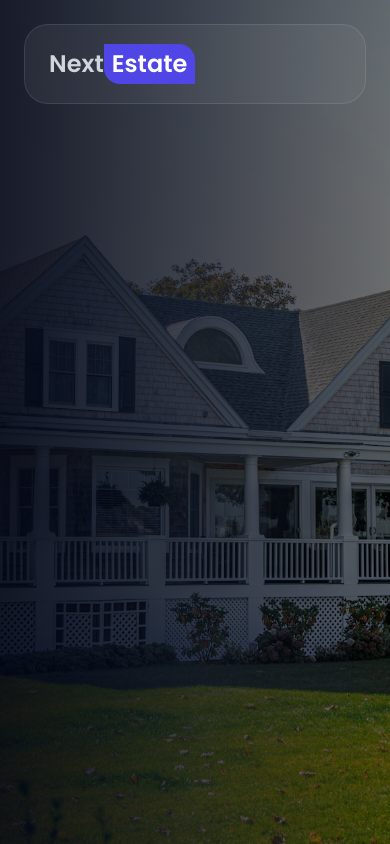
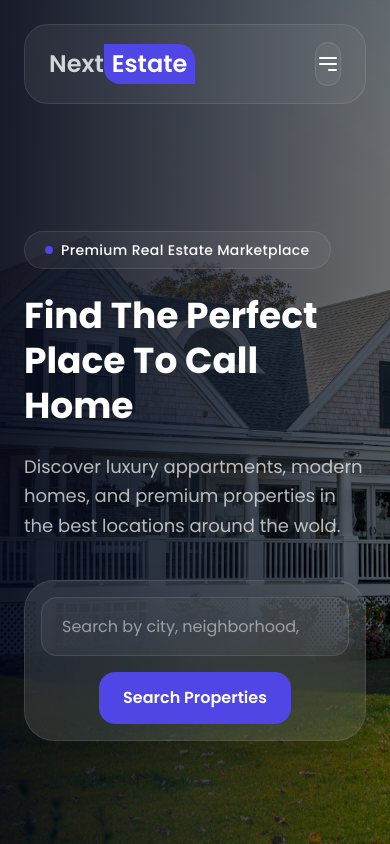
Before and after one commit to kaloumbi/next-state, a Next.js app: page / in a window 390 px wide. Built offline with nearby package versions, Linux system fonts and the light colour scheme.

Commit message:
feat: home compenent

```diff
--- a/src/app/page.tsx
+++ b/src/app/page.tsx
@@ -1,3 +1,4 @@
+import SearchBox from "@/components/home/SearchBox";
 import FrontendLayout from "@/components/layouts/FrontendLayout";
 import Navbar from "@/components/navbar/Navbar";
 import Image from "next/image";
@@ -15,7 +16,44 @@
         <div className="absolute inset-0 bg-black/55"></div>
 
         {/* gradient */}
-        <div className="absolute inset-0 bg-linear-to-r from-slate-950/80 via-slate-900/50 to-transparent"></div>
+        <div className="absolute inset-0 bg-linear-to-r from-slate-950/80 via-slate-900/50 to-transparent" />
+
+        {/* content */}
+        <div className="relative z-10 w-full">
+          <div className="mx-auto max-w-7xl px-6 lg:px-12">
+            <div className="max-w-3xl">
+              {/* badge */}
+              <div
+                className="mb-6 inline-flex items-center gap-2
+          rounded-full border border-white/10
+          bg-white/5 px-5 py-2
+          backdrop-blur-xl"
+              >
+                <div className="w-2 h-2 rounded-full bg-primary" />
+
+                <span className="text-sm font-medium tracking-wide text-white">
+                  Premium Real Estate Marketplace
+                </span>
+              </div>
+
+              {/* heading */}
+              <h2 className="text-4xl font-bold leading-tight text-white md:text-6xl lg:text-7xl">
+                Find The Perfect Place To Call Home
+              </h2>
+
+              <p
+                className="mt-6 max-w-2xl
+            text-lg leading-relaxed
+            text-white/70"
+              >
+                Discover luxury appartments, modern homes, and premium
+                properties in the best locations around the wold.
+              </p>
+              {/* SearchBox component */}
+              <SearchBox />
+            </div>
+          </div>
+        </div>
       </section>
     </FrontendLayout>
   );
--- /dev/null
+++ b/src/components/home/SearchBox.tsx
@@ -0,0 +1,30 @@
+import Button from "../ui/Button";
+
+export default function SearchBox() {
+  return (
+    <div
+      className="mt-10 rounded-[30px]
+    border border-white/10
+    bg-white/10 p-4
+    shadow-2xl backdrop-blur-2xl"
+    >
+      <div className="flex flex-col gap-4 lg:flex-row items-center">
+        <input
+          type="text"
+          placeholder="Search by city, neighborhood,
+        or address"
+          className="px-5 py-4
+        h-14 w-full
+        flex-1 rounded-2xl
+        border border-white/10
+        bg-white/5
+        text-white
+        placeholder:text-white/50
+        outline-none transition
+        focus:border-primary/40"
+        />
+        <Button>Search Properties</Button>
+      </div>
+    </div>
+  );
+}
--- a/src/components/navbar/Navbar.tsx
+++ b/src/components/navbar/Navbar.tsx
@@ -1,6 +1,11 @@
+"use client";
+
 import Link from "next/link";
 import Button from "../ui/Button";
 import { FaHome } from "react-icons/fa";
+import { useState } from "react";
+import { IoClose } from "react-icons/io5";
+import { HiOutlineMenuAlt3 } from "react-icons/hi";
 
 interface NavbarProps {
   // Define any props you want to pass to the Navbar component here
@@ -11,6 +16,8 @@
 
 export default function Navbar({ variant = "transparent" }: NavbarProps) {
   const isTransparent = variant === "transparent";
+
+  const [isOpen, setIsOpen] = useState(false);
 
   return (
     <section
@@ -46,11 +53,45 @@
           {/* desktop or Navigation Links (iconPosition="right" icon = {<FaHome/>}) */}
           <div className="hidden lg:flex items-center gap-4">
             <Button variant="outline">Login</Button>
-            <Button  variant="outline">
-              Add Property
-            </Button>
+            <Button variant="outline">Add Property</Button>
           </div>
+          {/* mobile menu button*/}
+          <button
+            className={`
+              flex h-11 items-center justify-center
+              rounded-2xl transition lg:hidden
+              ${isTransparent ? "border border-white/10 bg-white/5 text-white" : "border border-black/10 bg-background text-text"}
+              `}
+            onClick={() => setIsOpen(!isOpen)}
+          >
+            {isOpen ? <IoClose size={24} /> : <HiOutlineMenuAlt3 size={24} />}
+          </button>
         </nav>
+        {/* mobile menu */}
+        {isOpen && (
+          <div
+            className={`mt-4 rounded-3xl p-6 backdrop-blur-2xl
+            lg:hidden
+            ${isTransparent ? "border border-white/10 bg-secondary/95" : "border border-black/5 bg-white"}
+            `}
+          >
+            <div className="flex flex-col gap-5">
+              {navLinks.map((item) => (
+                <Link
+                  key={item}
+                  href={item === "Home" ? "/" : `${item.toLowerCase()}`}
+                  className={`transition hover:text-primary ${isTransparent ? "text-white/80" : "text-text/70"} `}
+                >
+                  {item}
+                </Link>
+              ))}
+              <div className="flex flex-col gap-3 mt-4">
+                <Button variant="outline">Login</Button>
+                <Button variant="outline">Add Property</Button>
+              </div>
+            </div>
+          </div>
+        )}
       </div>
     </section>
   );
```
